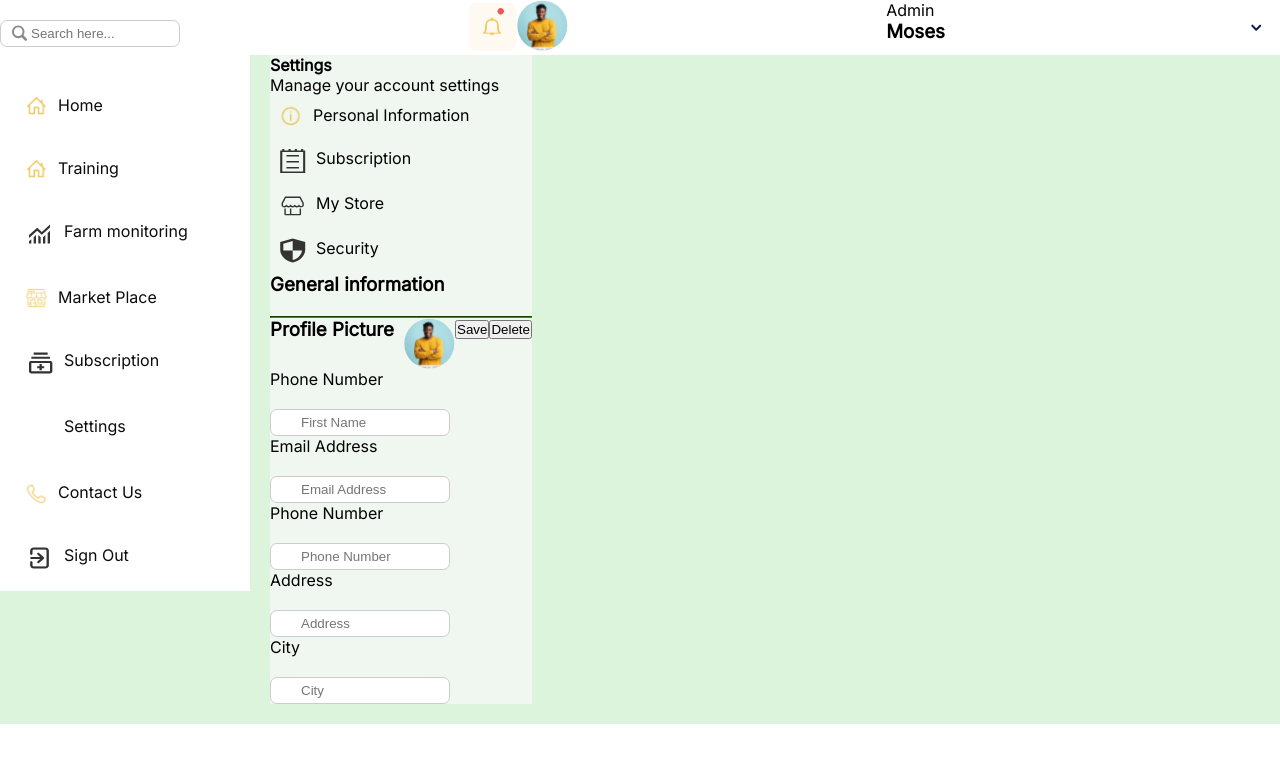
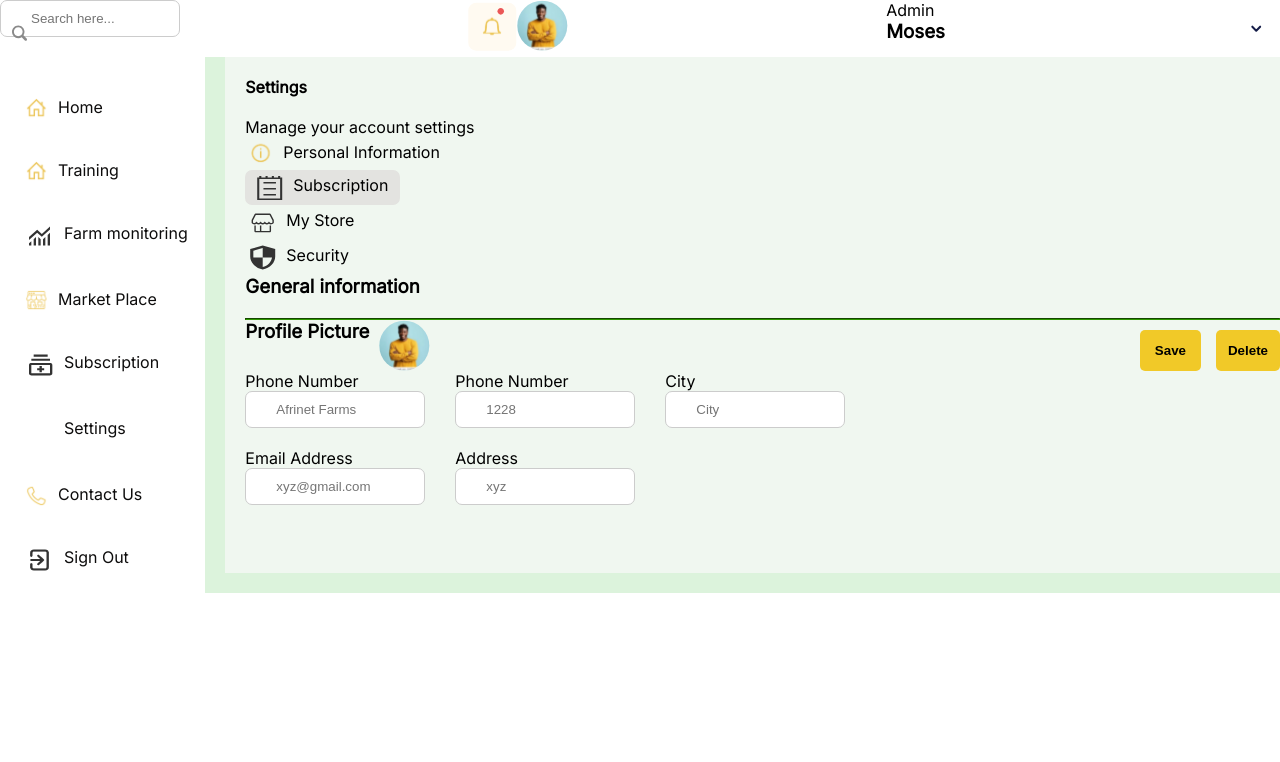
Before and after one commit to Ahnob/agritechcapstonereact, a React (Vite) app: page /settings in a window 1280 px wide. Shown: the top 762 px of the page. Built offline with nearby package versions, Linux system fonts and the light colour scheme.

Commit message:
worked on the setting button

```diff
--- a/src/components/Dashboard/Settings/Settings.css
+++ b/src/components/Dashboard/Settings/Settings.css
@@ -39,12 +39,34 @@
 }
 
 input[type="text"] {
-  margin-top: 20px;
-  padding: 5px 10px 5px 30px;
+  padding: 10px 10px 10px 30px;
   border: 1px solid #ccc;
   border-radius: 7px;
   cursor: pointer;
+  margin-bottom: 20px;
   width: 180px; /* Adjust as needed */
+}
+
+.save-button {
+  padding: 8px 15px;
+  border-radius: 5px;
+  background-color: rgb(241, 201, 40);
+  color: rgb(0, 0, 0);
+  font-weight: 900;
+  border: none;
+  cursor: pointer;
+  margin-top: 10px;
+}
+
+.delete-button {
+  padding: 5px 12px;
+  border-radius: 5px;
+  background-color: rgb(241, 201, 40);
+  color: rgb(0, 0, 0);
+  font-weight: 900;
+  border: none;
+  cursor: pointer;
+  margin-top: 10px;
 }
 
 .search-icon {
@@ -68,6 +90,12 @@ input[type="text"] {
 .second-container {
   background-color: rgb(240, 247, 240);
   margin-bottom: 20px;
+  width: 100%;
+  padding-left: 20px;
+}
+
+.setting-header {
+  margin: 20px 0;
 }
 
 .second-section {
@@ -102,10 +130,12 @@ input[type="text"] {
 
 .settings-container {
   background-color: rgb(220, 243, 220);
+  width: 100%;
 }
 
 .settings-button {
-  gap: 20px;
+  gap: 15px;
+  display: flex;
 }
 
 .padding-icons {
@@ -113,6 +143,19 @@ input[type="text"] {
   display: flex;
   width: 100%;
   gap: 10px;
+  padding: 5px;
+}
+
+.icons {
+  padding: 5px 12px;
+  background-color: rgb(227, 227, 224);
+  width: max-content;
+  border-radius: 7px;
+}
+
+.input-field-container {
+  display: flex;
+  gap: 30px;
 }
 
 @media only screen and (min-device-width: 768px) and (max-device-width: 1024px) {
--- a/src/components/Dashboard/Settings/Settings.jsx
+++ b/src/components/Dashboard/Settings/Settings.jsx
@@ -89,24 +89,24 @@ function Settings() {
             </li>
           </ul>
           <div className="second-container">
-            <h4>Settings</h4>
+            <h4 className="setting-header">Settings</h4>
             <p> Manage your account settings</p>
             <div>
               <div className="padding-icons">
                 <img src={infoicon} />
                 <p>Personal Information</p>
               </div>
-              <div className="padding-icons">
+              <div className="padding-icons icons">
                 <img src={subscriptionicon} />
                 <p>Subscription</p>
               </div>
               <div className="padding-icons">
                 <img src={mystore} />
-                <p>My Store</p>
+                <span>My Store</span>
               </div>
               <div className="padding-icons">
                 <img className="color" src={securityicon} />
-                <p>Security</p>
+                <span>Security</span>
               </div>
             </div>
             <div>
@@ -120,30 +120,31 @@ function Settings() {
                   <img src={profileimage} />
                 </div>
                 <div className="settings-button">
-                  <button>Save</button>
-                  <button>Delete</button>
+                  <button className="save-button">Save</button>
+                  <button className="delete-button">Delete</button>
                 </div>
               </div>
 
+              <div className="input-field-container">
                 <div className="input-field">
                   <label className="label" htmlFor="phoneNumber">
                     Phone Number
                   </label>
-                <input type="text" placeholder="First Name"></input>
-                <label className="label" htmlFor="phoneNumber">
+                  <input type="text" placeholder="Afrinet Farms"></input>
+                  <label className="label" htmlFor="Email Address">
                     Email Address
                   </label>
-                <input type="text" placeholder="Email Address" />
+                  <input type="text" placeholder="xyz@gmail.com" />
                 </div>
                 <div className="input-field">
                   <label className="label" htmlFor="phoneNumber">
                     Phone Number
                   </label>
-                <input type="text" placeholder="Phone Number" />
+                  <input type="text" placeholder="1228" />
                   <label className="label" htmlFor="address">
                     Address
                   </label>
-                <input type="text" placeholder="Address" />
+                  <input type="text" placeholder="xyz" />
                 </div>
                 <div>
                   <label className="label" htmlFor="city">
@@ -155,6 +156,7 @@ function Settings() {
             </div>
           </div>
         </div>
+      </div>
     </>
   );
 }
```
Lines whose indentation alone changed are shown as unchanged.
